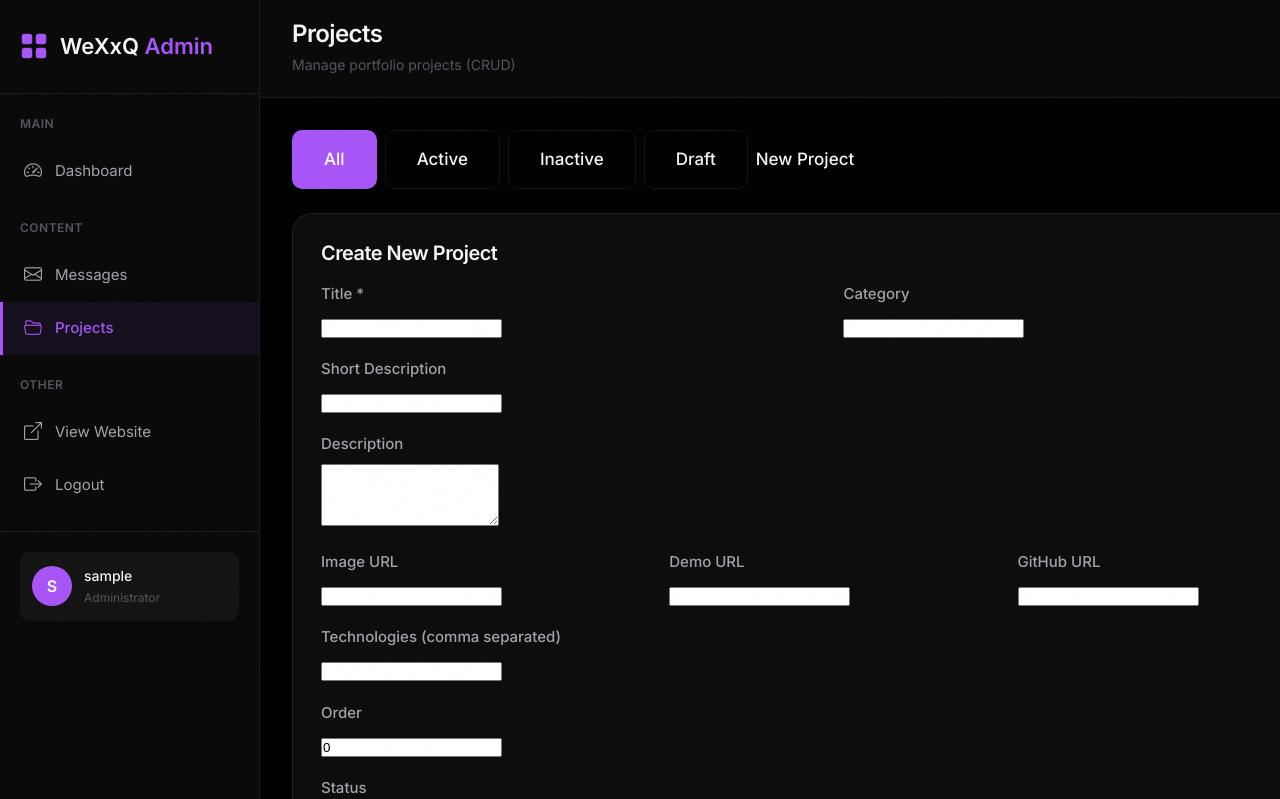
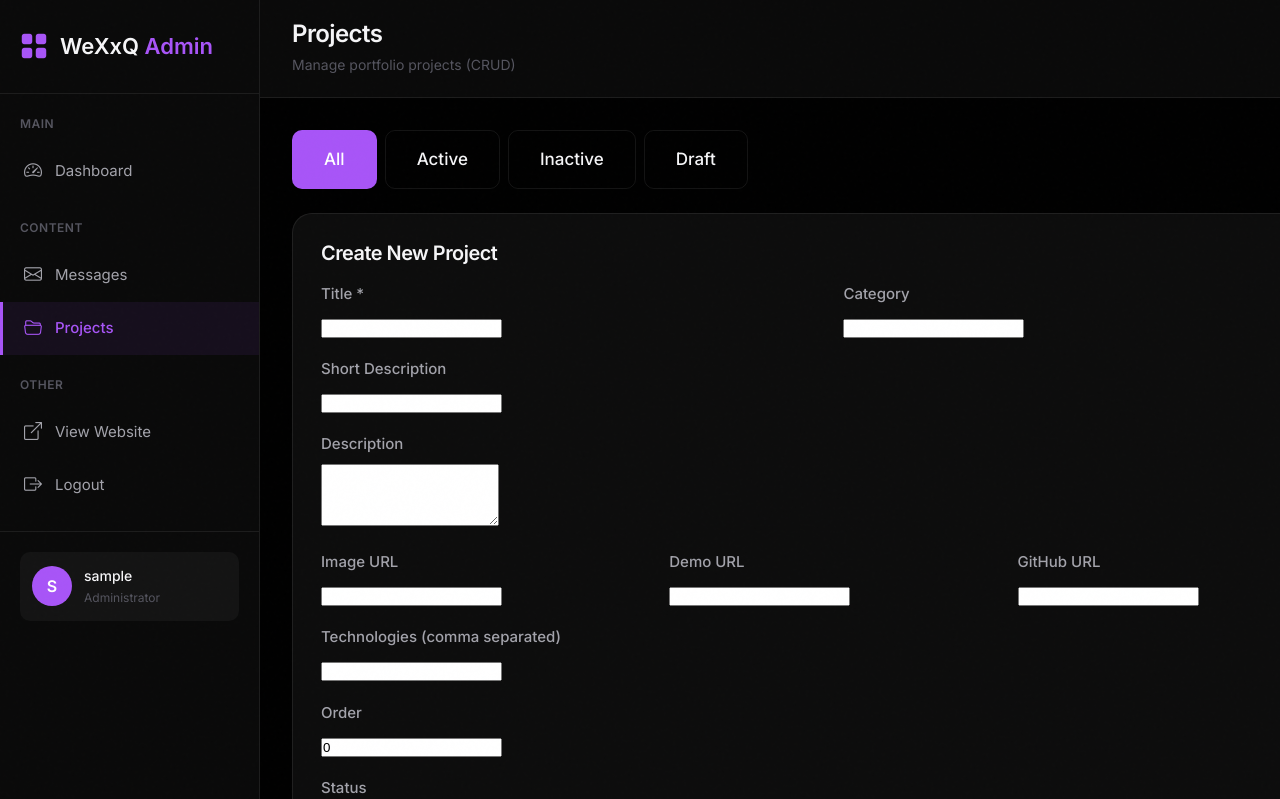
Before and after one commit to WeXxQ-o/Portfolio, a PHP site: page /Portfolio//admin/projects.php in a window 1280 px wide. Shown: the top 799 px of the page. Run offline with PHP 8.4, Linux system fonts and the light colour scheme; the visitor is signed in with stand-in values (Sample User, id 1); data comes from the database, SQL or seed files in the repository.

Commit message:
chore: Remove "New Project" button from projects status filters in admin panel

```diff
--- a/admin/projects.php
+++ b/admin/projects.php
@@ -270,7 +270,6 @@
                 <a href="?status=active" class="btn <?php echo $status_filter === 'active' ? 'btn-purple' : 'btn-outline-purple'; ?>">Active</a>
                 <a href="?status=inactive" class="btn <?php echo $status_filter === 'inactive' ? 'btn-purple' : 'btn-outline-purple'; ?>">Inactive</a>
                 <a href="?status=draft" class="btn <?php echo $status_filter === 'draft' ? 'btn-purple' : 'btn-outline-purple'; ?>">Draft</a>
-                <a href="projects.php" class="btn btn-outline-light">New Project</a>
             </div>
         </div>
 
```
